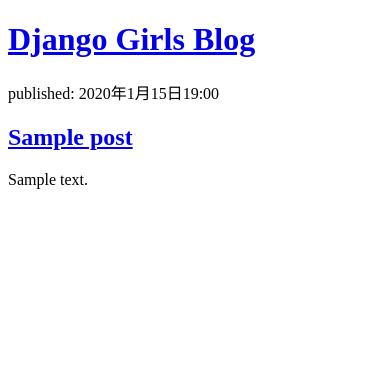
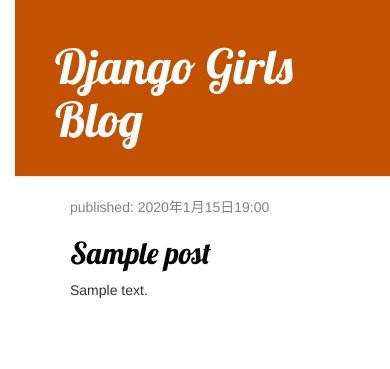
Before and after one commit to Ryota042400/my-first-blog, a Django app: page / in a window 390 px wide. Shown: the top 369 px of the page. Run offline with Django 5.2, Linux system fonts and the light colour scheme; tables that the repository leaves empty hold one stand-in row (values such as "Sample post"); some libraries are stand-ins or nearby versions.

Commit message:
Added view and template for detailed blog post as well as CSS for the site.

```diff
--- /dev/null
+++ b/blog/static/css/blog.css
@@ -0,0 +1,50 @@
+h1 a, h2 a {
+    color: #C25100;
+    font-family: 'Lobster';
+}
+
+body {
+    padding-left: 15px;
+}
+.page-header {
+    background-color: #C25100;
+    margin-top: 0;
+    padding: 20px 20px 20px 40px;
+}
+
+.page-header h1, .page-header h1 a, .page-header h1 a:visited, .page-header h1 a:active {
+    color: #ffffff;
+    font-size: 36pt;
+    text-decoration: none;
+}
+
+.content {
+    margin-left: 40px;
+}
+
+h1, h2, h3, h4 {
+    font-family: 'Lobster', cursive;
+}
+
+.date {
+    color: #828282;
+}
+
+.save {
+    float: right;
+}
+
+.top-menu, .top-menu:hover, .top-menu:visited {
+    color: #ffffff;
+    float: right;
+    font-size: 26px;
+    margin-right: 20px;
+}
+
+.post {
+    margin-bottom: 70px;
+}
+
+.post h2 a, .post h2 a:visited {
+    color: #000000;
+}
--- /dev/null
+++ b/blog/templates/blog/base.html
@@ -0,0 +1,23 @@
+{% load static %}
+<html>
+    <head>
+        <title>Django Girls blog</title>
+        <link rel="stylesheet" href="//maxcdn.bootstrapcdn.com/bootstrap/3.2.0/css/bootstrap.min.css">
+        <link rel="stylesheet" href="//maxcdn.bootstrapcdn.com/bootstrap/3.2.0/css/bootstrap-theme.min.css">
+        <link href='//fonts.googleapis.com/css?family=Lobster&subset=latin,latin-ext' rel='stylesheet' type='text/css'>
+        <link rel="stylesheet" href="{% static 'css/blog.css' %}">
+    </head>
+    <body>
+        <div class="page-header">
+            <h1><a href="/">Django Girls Blog</a></h1>
+        </div>
+        <div class="content container">
+            <div class="row">
+                <div class="col-md-8">
+                {% block content %}
+                {% endblock %}
+                </div>
+            </div>
+        </div>
+    </body>
+</html>
--- a/blog/templates/blog/post_list.html
+++ b/blog/templates/blog/post_list.html
@@ -1,19 +1,12 @@
-<!DOCTYPE html>
-<html>
-<head>
-    <title>Django Girls Blog</title>
-</head>
-<body>
-    <div>
-        <h1><a href="/">Django Girls Blog</a></h1>
-    </div>
-
+{% extends 'blog/base.html' %}
+{% block content %}
     {% for post in posts %}
-    <div>
-        <p>published: {{ post.published_date }}</p>
-        <h2><a href="#">{{ post.title }}</a></h2>
-        <p>{{ post.text|linebreaksbr }}</p>
-    </div>
+        <div class="post">
+            <div class="date">
+                <p>published: {{ post.published_date }}</p>
+            </div>
+            <h2><a href="{% url 'post_detail' pk=post.pk %}">{{ post.title }}</a></h2>
+            <p>{{ post.text|linebreaksbr }}</p>
+        </div>
     {% endfor %}
-</body>
-</html>
+{% endblock %}
--- a/blog/urls.py
+++ b/blog/urls.py
@@ -3,5 +3,6 @@
 
 
 urlpatterns = [
-    path('', views.post_list, name='post_list')
+    path('', views.post_list, name='post_list'),
+    path('post/<int:pk>/', views.post_detail, name='post_detail'),
 ]
--- a/blog/views.py
+++ b/blog/views.py
@@ -1,9 +1,15 @@
 from django.shortcuts import render
 from django.utils import timezone
 from .models import Post
+from django.shortcuts import render, get_object_or_404
 # Create your views here.
 
 
 def post_list(request):
     posts = Post.objects.filter(published_date__lte=timezone.now()).order_by('published_date')
     return render(request, 'blog/post_list.html', {'posts': posts})
+
+
+def post_detail(request, pk):
+    post = get_object_or_404(Post, pk=pk)
+    return render(request, 'blog/post_detail.html', {'post': post})
```
Also changed, not shown: blog/templates/blog/post_detail.html (added, +13 -0 lines).
